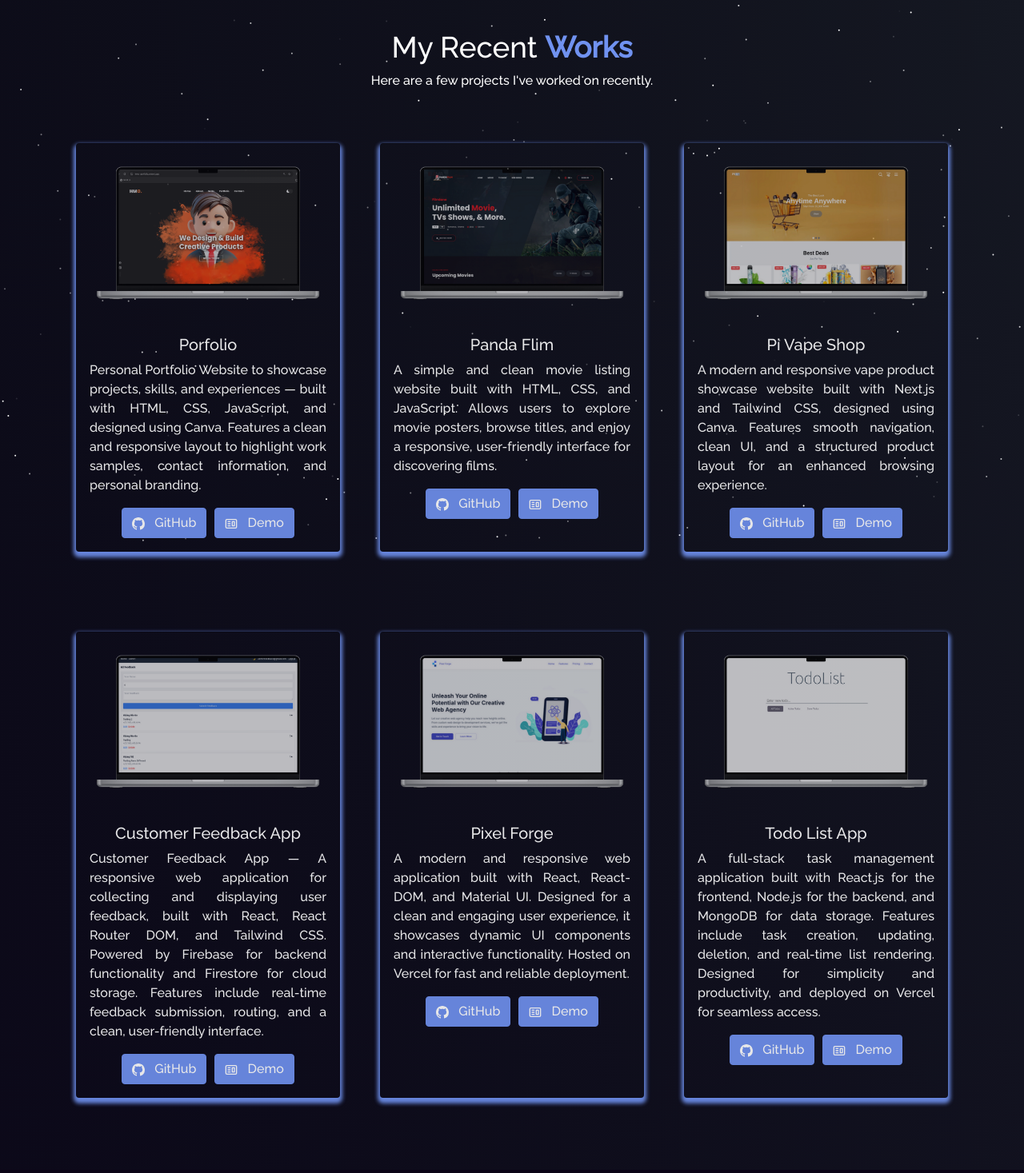
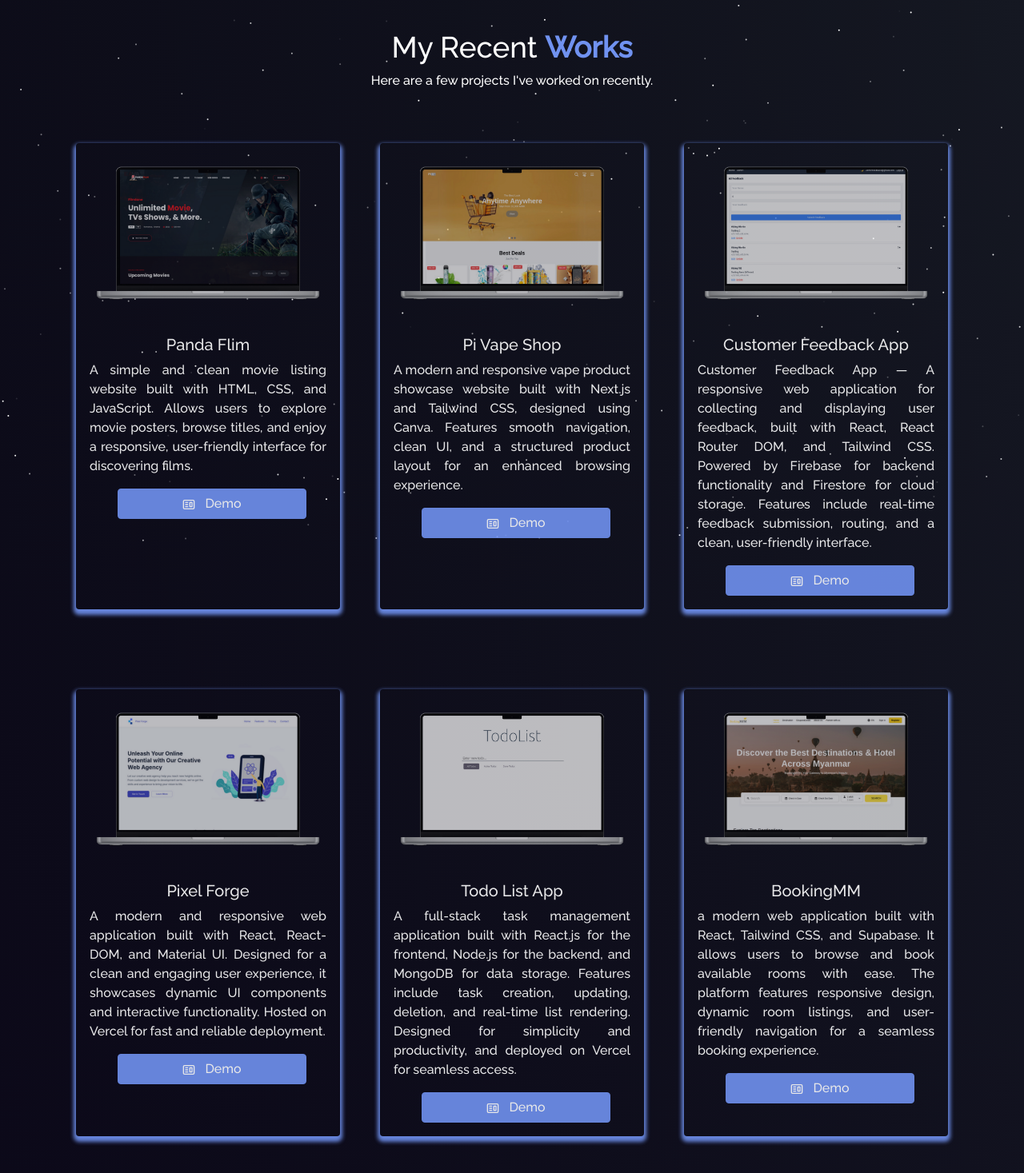
Before and after one commit to dev-hmo/hmoPortfolio, a React (Create React App) app: page /project in a window 1280 px wide. Shown: the part 123-1590 px from the top of the page at 80% size. Built offline with nearby package versions, Linux system fonts and the light colour scheme.

Commit message:
Initial Commit

```diff
--- a/src/components/Card/showcaseCardComponent.jsx
+++ b/src/components/Card/showcaseCardComponent.jsx
@@ -1,6 +1,6 @@
 import React from "react";
 import { Card, Button } from "react-bootstrap";
-import { BsGithub } from "react-icons/bs";
+// import { BsGithub } from "react-icons/bs";
 import { CgWebsite } from "react-icons/cg";
 
 export default function ShowCaseCardComponent({ data }) {
@@ -12,15 +12,15 @@ export default function ShowCaseCardComponent({ data }) {
         <Card.Text style={{ textAlign: "justify" }}>
           {data.description}
         </Card.Text>
-        <Button variant="primary" href={data.githubLink} target="_blank">
+        {/* <Button variant="primary" href={data.githubLink} target="_blank">
           <BsGithub /> &nbsp; GitHub
-        </Button>
+        </Button> */}
         {data.demoLink && (
           <Button
             variant="primary"
             href={data.demoLink}
             target="_blank"
-            style={{ marginLeft: "10px" }}
+            style={{ marginLeft: "10px", width: "80%" }}
           >
             <CgWebsite /> &nbsp; Demo
           </Button>
--- a/src/constants/data.js
+++ b/src/constants/data.js
@@ -16,23 +16,24 @@ import {
   SiVercel,
   SiPopos,
 } from "react-icons/si";
-import Portfolio from "../assets/img/oldportfolio.png";
+// import Portfolio from "../assets/img/oldportfolio.png";
 import Pandanflim from "../assets/img/pandaflim.png";
 import Vapeshop from "../assets/img/vapeshop.png";
 import CustomerFeedbackApp from "../assets/img/customerfeedbackapp.png";
 import PixelForge from "../assets/img/pixelforge.png";
 import TodoListApp from "../assets/img/todolist.png";
+import BookingMM from "../assets/img/bookingmm.png";
 
 export const showCaseData = [
-  {
-    id: 1,
-    title: "Porfolio",
-    description:
-      "Personal Portfolio Website to showcase projects, skills, and experiences — built with HTML, CSS, JavaScript, and designed using Canva. Features a clean and responsive layout to highlight work samples, contact information, and personal branding.",
-    image: Portfolio,
-    ghLink: "https://github.com/dev-hmo/personal-porfolio.git",
-    demoLink: "https://hmo-porfolio.vercel.app/",
-  },
+  // {
+  //   id: 1,
+  //   title: "Porfolio",
+  //   description:
+  //     "Personal Portfolio Website to showcase projects, skills, and experiences — built with HTML, CSS, JavaScript, and designed using Canva. Features a clean and responsive layout to highlight work samples, contact information, and personal branding.",
+  //   image: Portfolio,
+  //   ghLink: "https://github.com/dev-hmo/personal-porfolio.git",
+  //   demoLink: "https://hmo-porfolio.vercel.app/",
+  // },
   {
     id: 2,
     title: "Panda Flim",
@@ -78,6 +79,15 @@ export const showCaseData = [
     ghLink: "https://github.com/dev-hmo/todolist",
     demoLink: "https://todolist-iota-lac-27.vercel.app/",
   },
+  {
+    id: 7,
+    title: "BookingMM",
+    description:
+      "a modern web application built with React, Tailwind CSS, and Supabase. It allows users to browse and book available rooms with ease. The platform features responsive design, dynamic room listings, and user-friendly navigation for a seamless booking experience.",
+    image: BookingMM,
+    ghLink: "https://github.com/dev-hmo/todolist",
+    demoLink: "https://bookingmm.vercel.app/",
+  },
 ];
 
 export const skillStackData = [
```
Also changed, not shown: src/assets/img/bookingmm.png (added).
